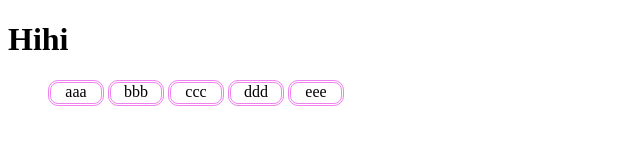
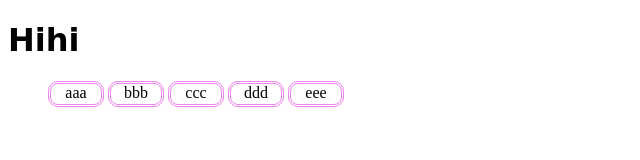
Before and after one commit to ryans610/1215, a plain HTML site: page index.html in a window 1280 px wide. Shown: the whole page, without its empty margins (0-640 px from the left). Drawn offline with Linux system fonts and the light colour scheme.

Commit message:
Change Font style

```diff
--- a/index.css
+++ b/index.css
@@ -18,3 +18,9 @@
 	-moz-border-radius:10px;
 	text-align:center;
 }
+
+h1
+{
+	font-family:cursive;
+	font-weight:bold;
+}
```
